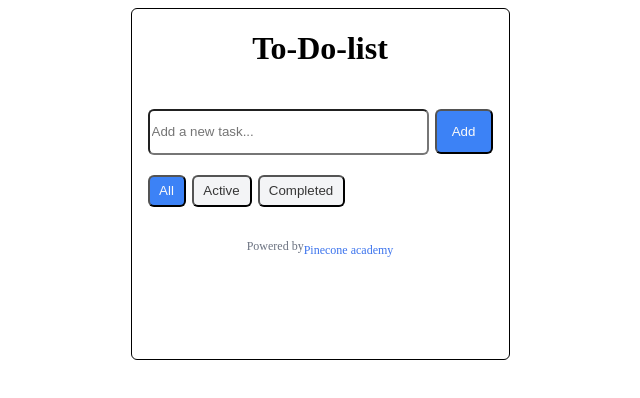
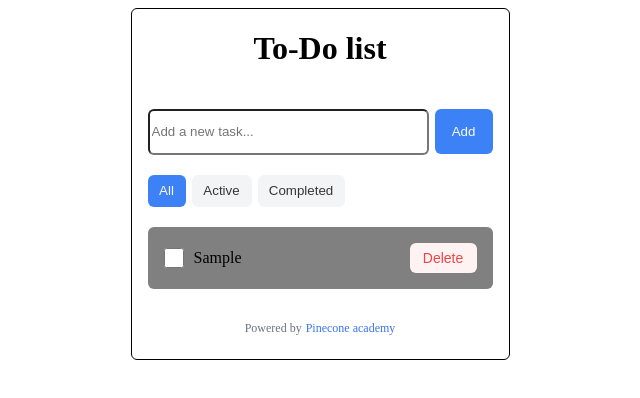
Before and after one commit to Enkhtuyaa/my-app-react, a Next.js app: page / in a window 1280 px wide. Both pictures are taken after typing "Sample" into the empty fields and a click on the button "Add". Shown: the top 398 px of the page, without its empty margins (320-960 px from the left). Built offline with nearby package versions, Linux system fonts and the light colour scheme.

Commit message:
improved

```diff
--- a/src/app/globals.css
+++ b/src/app/globals.css
@@ -1,92 +1,136 @@
-.container{
+.container {
   display: flex;
   justify-content: center;
+  /* align-items: center; */
 }
-.todolist-card{
+.todolist-card {
   width: 377px;
-    height: 350px;
+  min-height: 350px;
   /* background-color: gray; */
   border: 1px solid black;
   border-radius: 6px;
   display: flex;
   gap: 20px;
-    /* justify-content: center; */
   flex-direction: column;
+  /* align-items: center; */
 }
-.title{
+.title {
   display: flex;
   justify-content: center;
 }
-.container{
+.container {
   display: flex;
   padding-left: 16px;
   padding-right: 16px;
   gap: 6px;
 }
-.search-input{
+.search-input {
   width: 280px;
   height: 40px;
   border-radius: 6px;
 }
-.add-button{
+.add-button {
   width: 59px;
   height: 45px;
   border-radius: 6px;
-    background-color: #3C82F6;
-    color: #F9F9F9;
+  background-color: #3c82f6;
+  color: #f9f9f9;
+  border: none;
 }
 
-.all-button{
+.all-button {
   width: 38px;
   height: 32px;
   border-radius: 6px;
-    background-color: #3C82F6;
-    color: #F9F9F9;
+  background-color: #3c82f6;
+  color: #f9f9f9;
+  border: none;
   /* text-align: center; */
 }
-.active-button{
-    width:60px ;
+.active-button {
+  width: 60px;
   height: 32px;
   border-radius: 6px;
-    background-color: #F3F4F6;
+  background-color: #f3f4f6;
   color: #363636;
+  border: none;
 }
-.completed-button{
+.completed-button {
+  border: none;
   width: 87px;
   height: 32px;
   border-radius: 6px;
-    background-color: #F3F4F6;
+  background-color: #f3f4f6;
   color: #363636;
 }
-.section{
-     padding-left: 16px;
-    padding-right: 16px;
+.section {
   display: flex;
   gap: 6px;
+  padding-left: 16px;
 }
-.todolist-text{
+.todolist-text {
   font-weight: 400;
   font-size: 14px;
-    color: #6B7280;
+  color: #6b7280;
   text-align: center;
 }
-.footer-text{
+.footer-text {
   display: flex;
+  gap: 4px;
   justify-content: center;
   display: inline-flex;
 }
-.powered-by-text{
+.powered-by-text {
   font-weight: 400;
   font-size: 12px;
-    color: #6B7280;
+  color: #6b7280;
 }
-.pinecone-text{
-    font-weight: 400 ;
+.pinecone-text {
+  font-weight: 400;
   font-size: 12px;
-    color: #3B73ED;
+  color: #3b73ed;
 }
-.newtodo{
+.newtask-text {
   width: 345px;
   height: 62px;
   border-radius: 6px;
+  background-color: grey;
+  display: flex;
+  align-items: center;
+  justify-content:space-between ;
+  margin-left: 16px;
 }
+.check-box {
+  width: 20px;
+  height: 20px;
+  border-radius: 2px;
+  display: flex;
+  flex-direction: column;
+  margin-left: 16px;
+  margin-bottom: 21px;
+  margin-top: 21px;
+  margin-right: 10px;
+}
+
+.delete-text {
+  width: 67px;
+  height: 30px;
+  background-color: #fef2f2;
+  border-radius: 6px;
+  border: none;
+  color: #ef4444;
+  font-weight: 400;
+  font-size: 14px;
+  margin-right: 16px;
+}
+.newtodo {
+  display: flex;
+  flex-direction: column;
+  justify-content: space-between;
+  gap: 20px;
+}
+.new-box{
+    display: flex;
+    justify-content: center;
+    align-items: center;
+}
--- a/src/app/page.js
+++ b/src/app/page.js
@@ -42,12 +42,28 @@ export default function Home() {
   const handleAllButtonClick = () => {
     setState("All");
   };
+  function handleToggle(id) {
+    setTodos(
+      todos.map((todo) =>
+        todo.id === id ? { ...todo, done: !todo.done } : todo,
+      ),
+    );
+  }
+  function handleAdd() {
+    const newTodo = { id: Date.now(), title: inputValue, done: false };
+    setTodos([...todos, newTodo]);
+    setText("");
+  }
+  function handleDelete(id) {
+    setTodos(todos.filter((todo) => todo.id !== id));
+  }
+  const doneCount = todos.filter((todo) => todo.done).length;
   // console.log(state, "this is the state");
   // console.log(handleActiveButtonClick)
   return (
     <div className="container">
       <main className="todolist-card">
-        <h1 className="title">To-Do-list</h1>
+        <h1 className="title">To-Do list</h1>
         <header className="container">
           <input
             className="search-input"
@@ -74,22 +90,43 @@ export default function Home() {
             Completed
           </button>
         </section>
-        {/* {state === "All" && <div>State now is All</div>}
-        {state === "Active" && <div>State now is Active</div>}
-        {state === "Completed" && <div>State now is completed</div>} */}
-        {/* {todos.length === 0 ? (
-          <h2 className="todolist-text">No tasks yet. Add one above!</h2>
+        {todos.length === 0 ? (
+          <p className="todolist-text">No tasks yet. Add one above!</p>
         ) : (
           <div className="newtodo">
+            {" "}
             {todos.map((todo) => (
-             <div></div> <li key={todo.id}>{todo.title}</li>
+              <div className="newtask-text" key={todo.id}>
+              <div className="new-box"> <input
+                  className="check-box"
+                  type="checkbox"
+                  checked={todo.done}
+                  onChange={() => handleToggle(todo.id)}
+                />
+                <p
+                  style={{
+                    textDecoration: todo.done ? "line-through" : "none",
+                  }}
+                >
+                  {todo.title}
+                </p>
+                </div>
+
+
+                  {" "}
+                  <button
+                    onClick={() => handleDelete(todo.id)}
+                    className="delete-text"
+                  >
+                    Delete
+                  </button>{" "}
+               </div>
             ))}
           </div>
-        )} */}
-
+        )}
         <footer className="footer-text">
-          <h3 className="powered-by-text">Powered by</h3>
-          <h4 className="pinecone-text">Pinecone academy</h4>
+          <p className="powered-by-text">Powered by</p>
+          <p className="pinecone-text">Pinecone academy </p>
         </footer>
       </main>
     </div>
```
Also changed, not shown: src/app/todolist/page.js (+30 -13 lines). Lines whose indentation alone changed are shown as unchanged.
